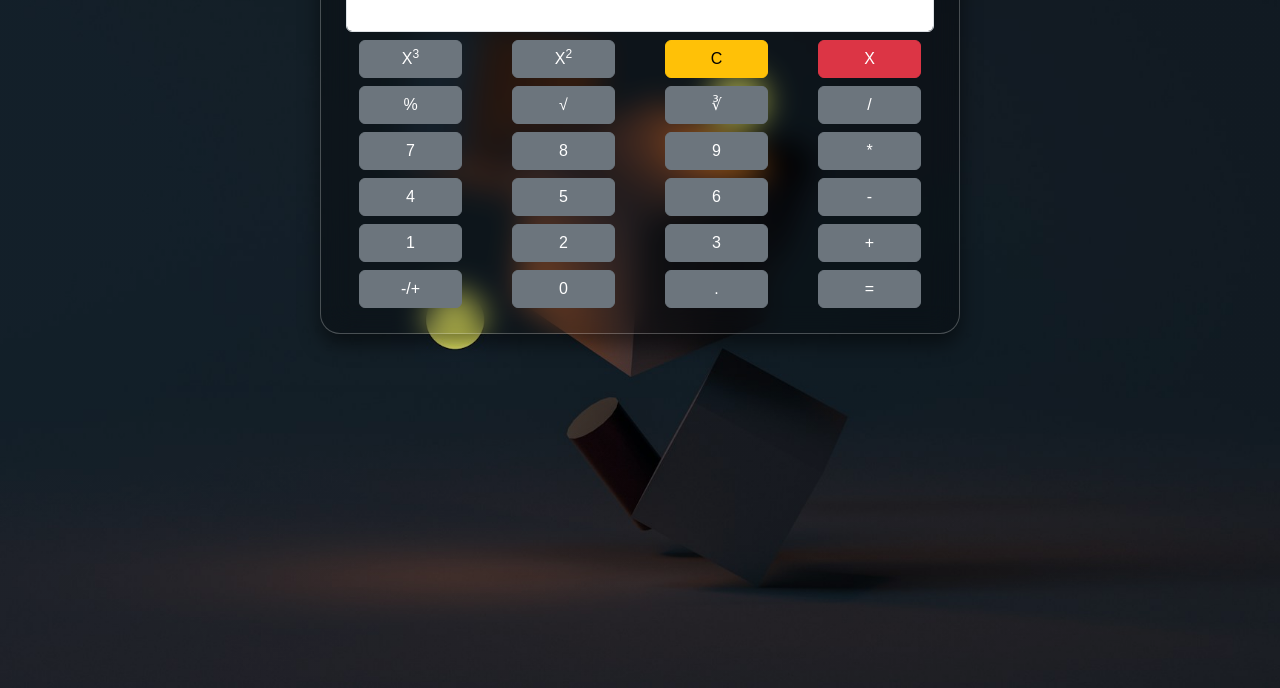
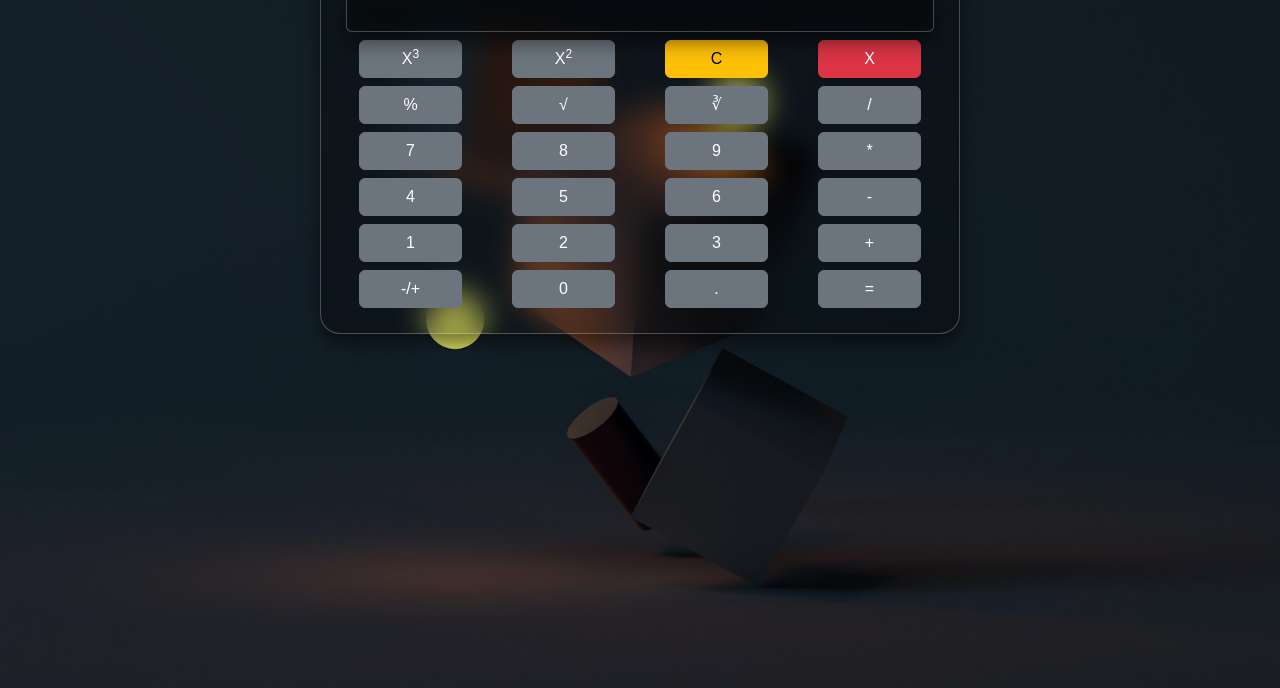
Before and after one commit to BilalShaikh33/calculatorUi_js, a plain HTML site: page index.html in a window 1280 px wide. Shown: the part 112-800 px from the top of the page. Drawn offline with nearby package versions, Linux system fonts and the light colour scheme.

Commit message:
Add files via upload

```diff
--- a/style.css
+++ b/style.css
@@ -17,6 +17,12 @@ body {
 
 input {
     text-align: right;
+    background: rgba(0, 0, 0, 0.30)!important;
+    backdrop-filter: blur(15px)!important;
+    border: 1px solid rgba(255, 255, 255, 0.25)!important;
+    box-shadow: 0px 10px 20px rgba(0, 0, 0, 0.5)!important;
+
+ color: white!important
 }
 
 .container {
@@ -31,7 +37,7 @@ input {
     padding: 25px;
     border-radius: 20px;
     background: rgba(0, 0, 0, 0.30);
-    /* dark glass */
+
     backdrop-filter: blur(15px);
     border: 1px solid rgba(255, 255, 255, 0.25);
     box-shadow: 0px 10px 20px rgba(0, 0, 0, 0.5);
```
